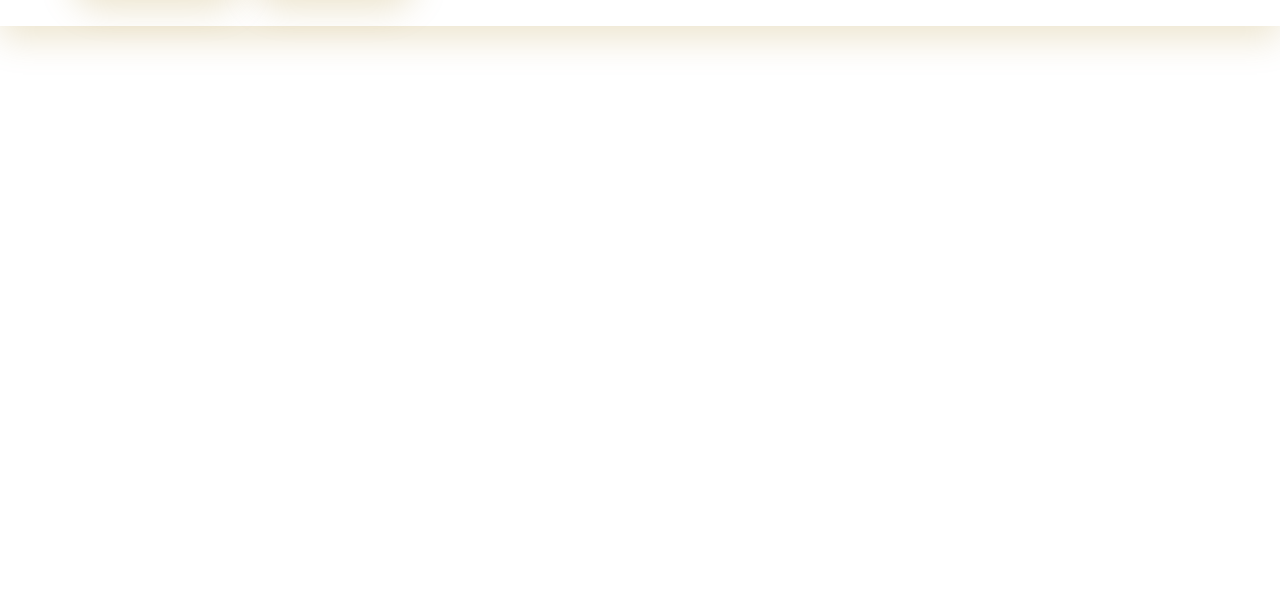
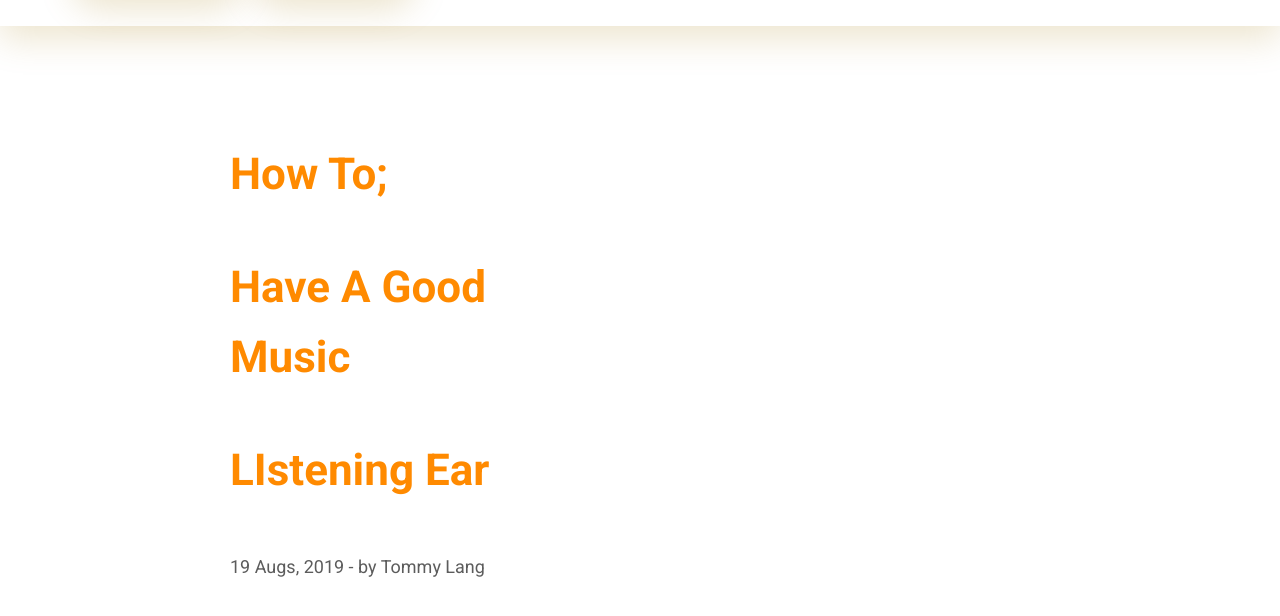
Before and after one commit to pashulia/example-3, a plain HTML site: page index.html in a window 1280 px wide. Shown: the part 134-750 px from the top of the page. Drawn offline with Linux system fonts and the light colour scheme.

Commit message:
added block title-content

```diff
--- a/index.html
+++ b/index.html
@@ -31,6 +31,14 @@
         <a class="reg" href="#">Be A Contributor</a>
         <a class="reg reg__logIn" href="#">Log in</a>
     </header>
+    <div class="content">
+        <div class="title-content">
+            <h3 class="title-content__title">How To;</h3>
+            <h3 class="title-content__title"> Have A Good Music</h3>
+            <h3 class="title-content__title">LIstening Ear</h3>
+            <p class="title-content__text-title__data">19 Augs, 2019 - by Tommy Lang</p>
+        </div>
+    </div>
 </body>
 
 </html>
--- a/styles/style.css
+++ b/styles/style.css
@@ -61,7 +61,7 @@ body {
     background: url(../disign/basket.svg) no-repeat center;
     background-position: 0 -50%;
     padding: 3px 13px;
-    margin: 30px 37px 0 0;
+    margin: 30px 28px 0 0;
     position: relative;
     height: 15px;
 }
@@ -92,3 +92,21 @@ body {
     padding: 20px 60px;
     margin-left: 5px;
 }
+
+.title-content {
+    margin: 114px 736px 26px 230px;
+    max-width: 534px;
+    color: #ff8a00;
+}
+
+.title-content__title {
+    font-size: 44px;
+    line-height: 158%;
+    font-weight: bold;
+}
+
+.title-content__text-title__data {
+    font-size: 18px;
+    line-height: 33px;
+    color: #5C5C5C;
+}
```
